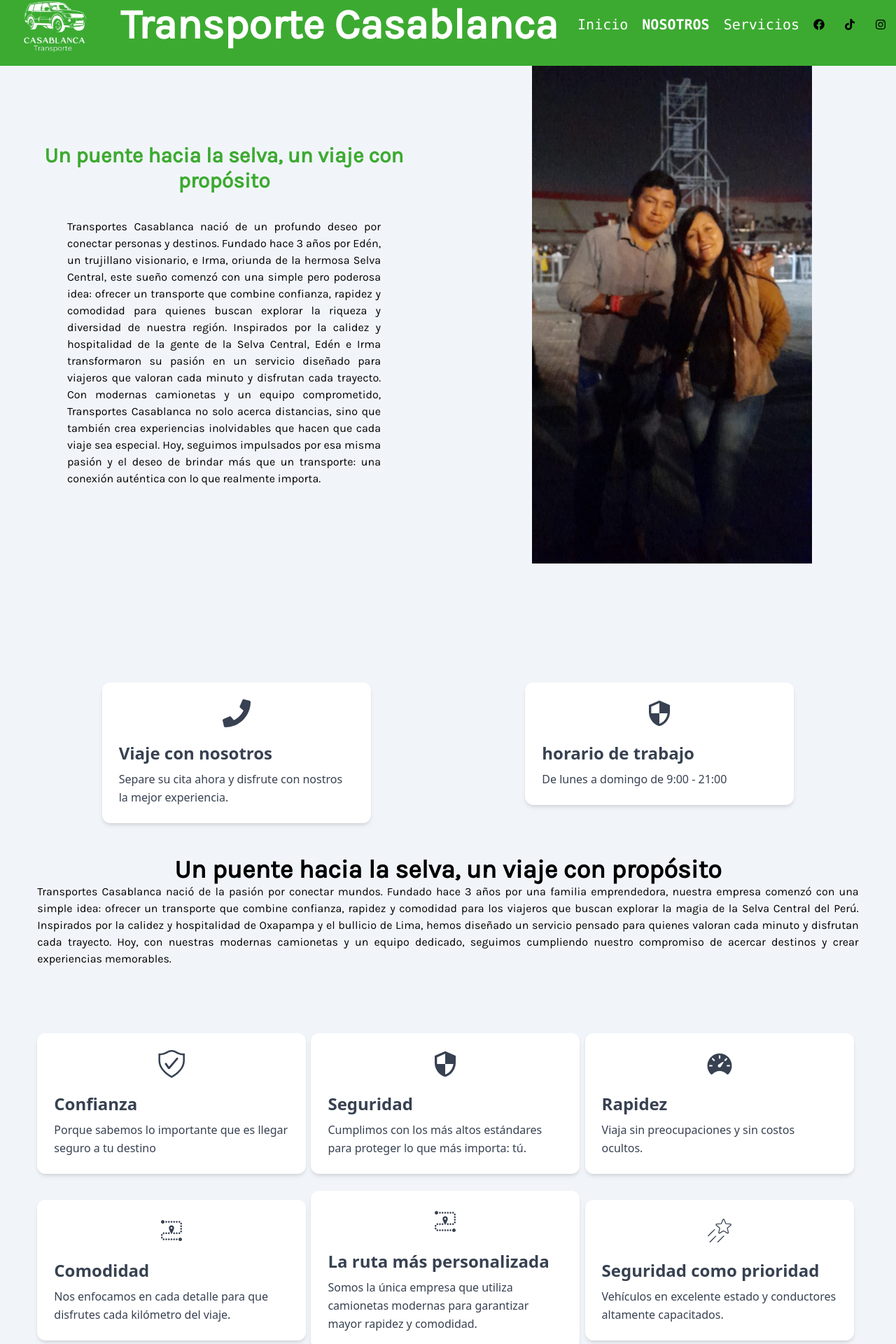
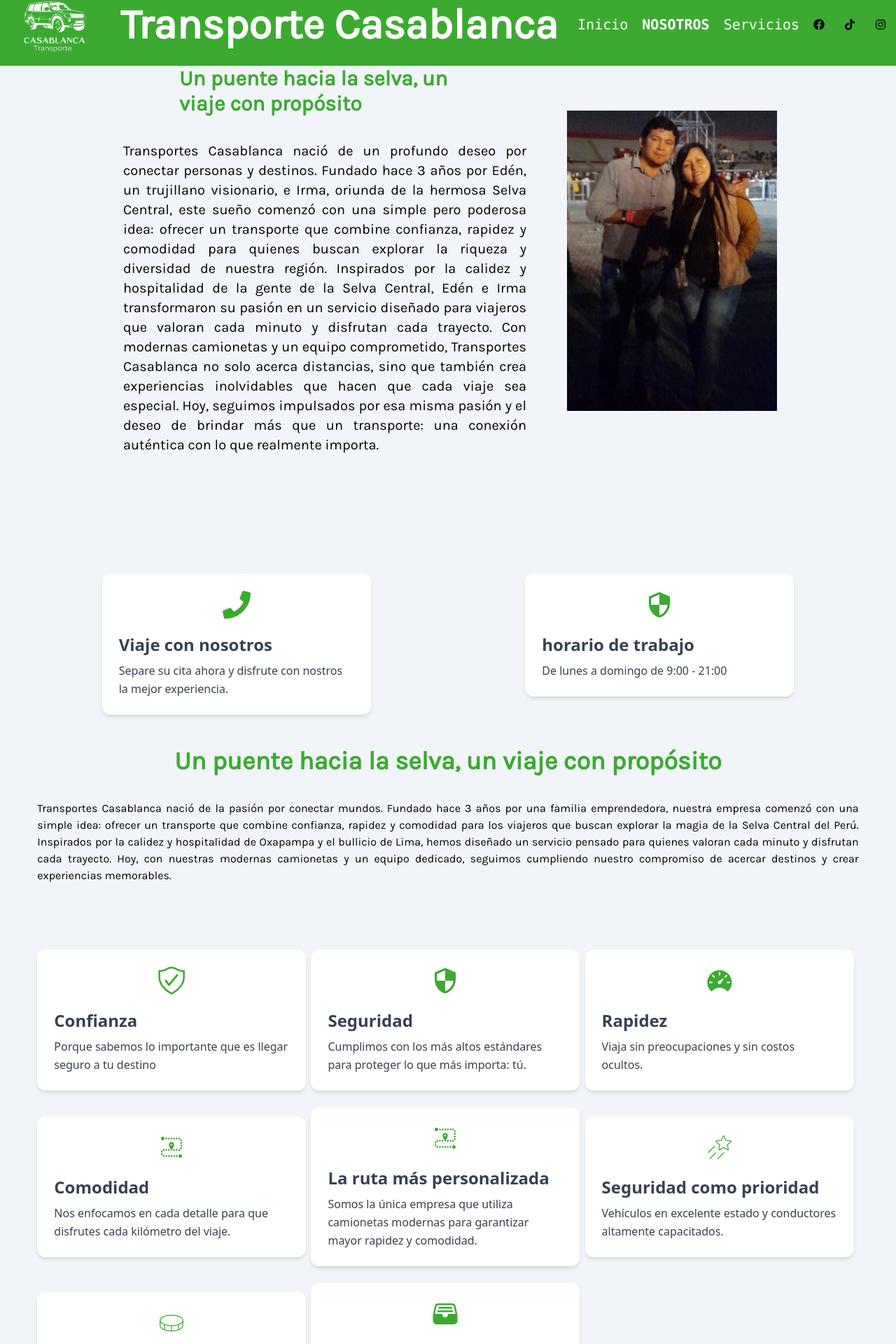
Before and after one commit to aaronJau21/transporte-casa-blanca, a Next.js app: page /about in a window 1280 px wide. Shown: the part 25-1945 px from the top of the page at 70% size. Built offline with nearby package versions, Linux system fonts and the light colour scheme.

Commit message:
cambios de estios

```diff
--- a/src/about/ChooseUs.tsx
+++ b/src/about/ChooseUs.tsx
@@ -11,54 +11,54 @@
     title: "Confianza",
     description:
       "Porque sabemos lo importante que es llegar seguro a tu destino",
-    icon: <VscWorkspaceTrusted size={40} />,
+    icon: <VscWorkspaceTrusted size={40} className="text-primary" />,
   },
   {
     title: "Seguridad",
     description:
       "Cumplimos con los más altos estándares para proteger lo que más importa: tú.",
-    icon: <MdOutlineSecurity size={40} />,
+    icon: <MdOutlineSecurity size={40} className="text-primary" />,
   },
   {
     title: "Rapidez",
     description: "Viaja sin preocupaciones y sin costos ocultos.",
-    icon: <IoIosSpeedometer size={40} />,
+    icon: <IoIosSpeedometer size={40} className="text-primary" />,
   },
   {
     title: "Comodidad",
     description:
       "Nos enfocamos en cada detalle para que disfrutes cada kilómetro del viaje.",
-    icon: <LiaRouteSolid size={40} />,
+    icon: <LiaRouteSolid size={40} className="text-primary" />,
   },
   {
     title: "La ruta más personalizada",
     description:
       "Somos la única empresa que utiliza camionetas modernas para garantizar mayor rapidez y comodidad.",
-    icon: <LiaRouteSolid size={40} />,
+    icon: <LiaRouteSolid size={40} className="text-primary" />,
   },
   {
     title: "Seguridad como prioridad",
     description:
       "Vehículos en excelente estado y conductores altamente capacitados.",
-    icon: <PiShootingStarThin size={40} />,
+    icon: <PiShootingStarThin size={40} className="text-primary" />,
   },
   {
     title: "Precios justos",
     description: "Viaja sin preocupaciones y sin costos ocultos.",
-    icon: <PiCoinThin size={40} />,
+    icon: <PiCoinThin size={40} className="text-primary" />,
   },
   {
     title: "Cobertura estratégica",
     description:
       "Con oficinas en Lima y San Ramón, conectamos todos los destinos principales de la Selva Central.",
-    icon: <IoFileTrayFull size={40} />,
+    icon: <IoFileTrayFull size={40} className="text-primary" />,
   },
 ];
 
 export const ChooseUs = () => {
   return (
     <section className="container mx-auto w-11/12 mb-32">
-      <h2 className="text-4xl font-Karla font-black text-center">
+      <h2 className="text-4xl font-Karla font-black text-center text-primary mb-9">
         Un puente hacia la selva, un viaje con propósito
       </h2>
       <p className="text-justify">
--- a/src/about/Main.tsx
+++ b/src/about/Main.tsx
@@ -3,11 +3,11 @@
 export const Main = () => {
   return (
     <section className="lg:flex">
-      <div className="lg:flex-1 flex flex-col lg:flex-col lg:justify-center lg:items-center my-16 lg:my-0">
-        <h2 className="text-3xl mb-9 text-primary font-bold font-karla text-center">
+      <div className="lg:flex-1 flex flex-col lg:flex-col lg:justify-center lg:items-center my-16 lg:my-0 ">
+        <h2 className="md:text-3xl mb-9 text-primary font-bold font-karla lg:ml-72 xl:ml-64">
           Un puente hacia la selva, un viaje con propósito
         </h2>
-        <p className="lg:w-[70%] px-16 lg:px-0 text-justify">
+        <p className="lg:w-[90%] px-16 lg:px-0 text-justify text-xl lg:ml-72">
           Transportes Casablanca nació de un profundo deseo por conectar
           personas y destinos. Fundado hace 3 años por Edén, un trujillano
           visionario, e Irma, oriunda de la hermosa Selva Central, este sueño
@@ -24,14 +24,16 @@
           auténtica con lo que realmente importa.
         </p>
       </div>
-      <div className="flex-1 flex justify-center">
-        <Image
-          src="/images/about/nosotos.jpg"
-          alt="Imagen del carro"
-          // className="w-96"
-          width={400}
-          height={400}
-        />
+      <div className="flex-1  ">
+        <div className="flex justify-center items-center h-full">
+          <Image
+            src="/images/about/nosotos.jpg"
+            alt="Imagen del carro"
+            // className="w-96"
+            width={300}
+            height={300}
+          />
+        </div>
       </div>
     </section>
   );
--- a/src/about/StandOut.tsx
+++ b/src/about/StandOut.tsx
@@ -7,12 +7,12 @@
     title: "Viaje con nosotros",
     description:
       "Separe su cita ahora y disfrute con nostros la mejor experiencia.",
-    icon: <FaPhone size={40} />,
+    icon: <FaPhone size={40} className="text-primary" />,
   },
   {
     title: "horario de trabajo",
     description: "De lunes a domingo de 9:00 - 21:00",
-    icon: <MdOutlineSecurity size={40} />,
+    icon: <MdOutlineSecurity size={40} className="text-primary" />,
   },
 ];
 
--- a/src/home/Informacion.tsx
+++ b/src/home/Informacion.tsx
@@ -9,9 +9,9 @@
       <div className="flex justify-start items-center h-full w-72 md:w-[35rem] text-white ">
         <div className="md:ml-16 p-3">
           <h2 className=" text-base md:text-xl lg:text-6xl font-semibold mb-5 ">
-            Embárcate en una aventura única. <br />
+            ¡¡Embárcate en una aventura única!! <br />
             <span className="text-3xl">
-              La selva central peruana te espera...
+              La Selva Central peruana te espera...
             </span>{" "}
             <br />
             <span className="text-3xl">¡¡ Nosotros te llevamos !!</span>
--- a/src/home/Vide.tsx
+++ b/src/home/Vide.tsx
@@ -15,21 +15,23 @@
     path: "/images/home/video2.mp4",
     nombre: "Monolo Perez",
     comentario: `
-   RECOMENDADISIMO!👌 VIAJE SEGURO con BUENA MÚSICA y BELLA PANORAMA en la RUTA.
-   La CONFIANZA es el MEJOR SERVICIO y TRANSPORTE CASABLANCA lo CUMPLE!
+   Recomendadisimo!👌 Viaje seguro con buena música y bella panorama en la ruta.
+   La confianza es el mejor servicio y TRANSPORTE CASABLANCA lo cumple!
     `,
   },
 ];
 
 export const Vide = () => {
   return (
-    <section className=" px-6 py-8 mx-auto bg-white ">
+    <section className="px-6 py-8 mx-auto bg-white">
       <h3 className="text-4xl text-center font-black">
         Experiencias de nuestros Clientes
       </h3>
-      <div className="mt-8 lg:grid lg:grid-cols-3 container mx-auto w-11/12">
+      <div className="mt-8 lg:grid lg:grid-cols-2 container mx-auto w-11/12 flex justify-center gap-8">
         {itemsVideos.map((item) => (
-          <VideoItem key={item.nombre} {...item} />
+          <div className="flex justify-center" key={item.nombre}>
+            <VideoItem {...item} />
+          </div>
         ))}
       </div>
     </section>
--- a/src/home/VideoItem.tsx
+++ b/src/home/VideoItem.tsx
@@ -6,10 +6,10 @@
 
 export const VideoItem = ({ comentario, nombre, path }: Props) => {
   return (
-    <div className="relative flex w-full max-w-[26rem] flex-col rounded-xl bg-white bg-clip-border text-gray-700 shadow-lg">
+    <div className="relative flex w-full max-w-[26rem] flex-col justify-center items-center rounded-xl bg-white bg-clip-border text-gray-700 shadow-lg">
       <div className="relative mx-4 mt-4 overflow-hidden rounded-xl bg-blue-gray-500 bg-clip-border text-white shadow-lg shadow-blue-gray-500/40">
         <video className="w-96 h-96" controls src={path}></video>
-        <div className="to-bg-black-10 absolute inset-0 h-full w-full bg-gradient-to-tr from-transparent via-transparent to-black/60"></div>
+      </div>
       <button
         className="!absolute top-4 right-4 h-8 max-h-[32px] w-8 max-w-[32px] select-none rounded-full text-center align-middle font-sans text-xs font-medium uppercase text-red-500 transition-all hover:bg-red-500/10 active:bg-red-500/30 disabled:pointer-events-none disabled:opacity-50 disabled:shadow-none"
         type="button"
@@ -27,7 +27,6 @@
           </svg>
         </span>
       </button>
-      </div>
       <div className="p-6">
         <div className="mb-3 flex items-center justify-between">
           <h5 className="block font-sans text-xl font-medium leading-snug tracking-normal text-blue-gray-900 antialiased">
@@ -47,7 +46,7 @@
                 clipRule="evenodd"
               ></path>
             </svg>
-            5.0
+            5
           </p>
         </div>
         <p className="block font-sans text-base font-light leading-relaxed text-gray-700 antialiased">
```
Also changed, not shown: public/images/about/nosotos.jpg. Lines whose indentation alone changed are shown as unchanged.
